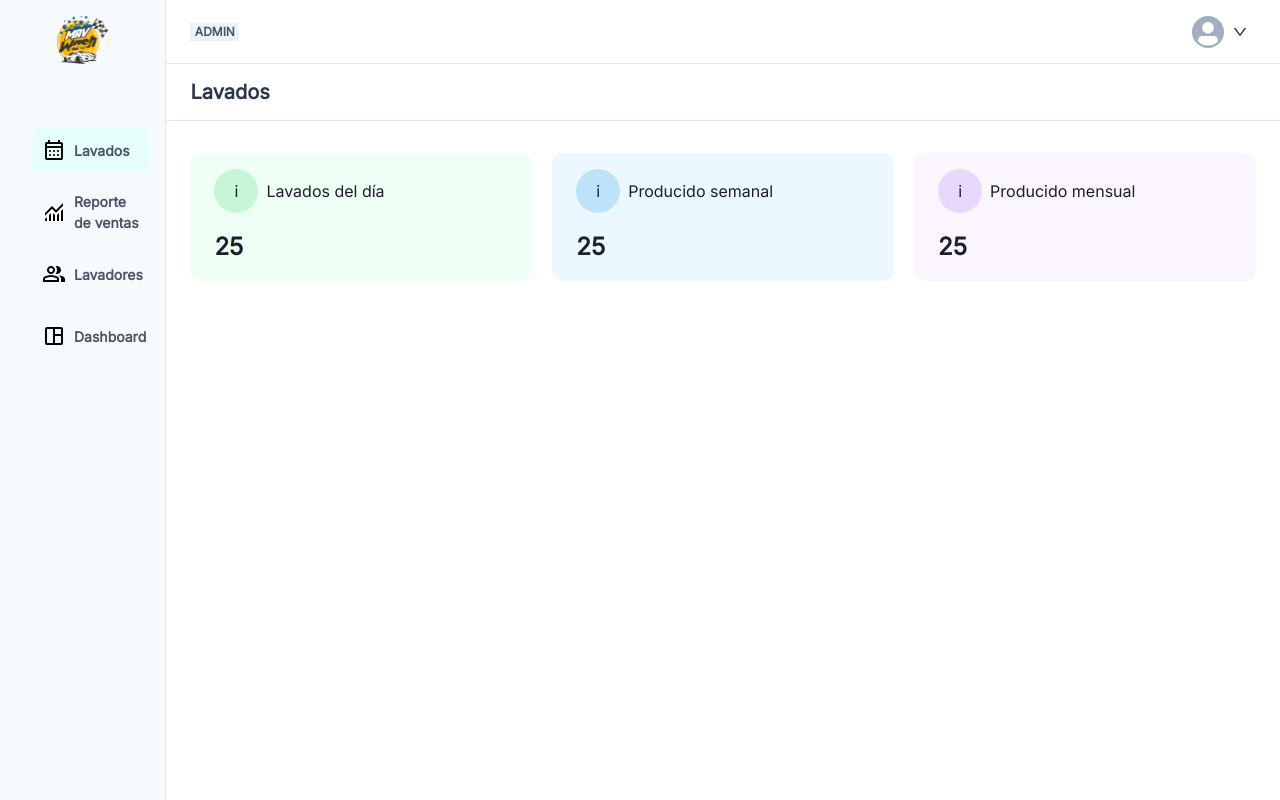
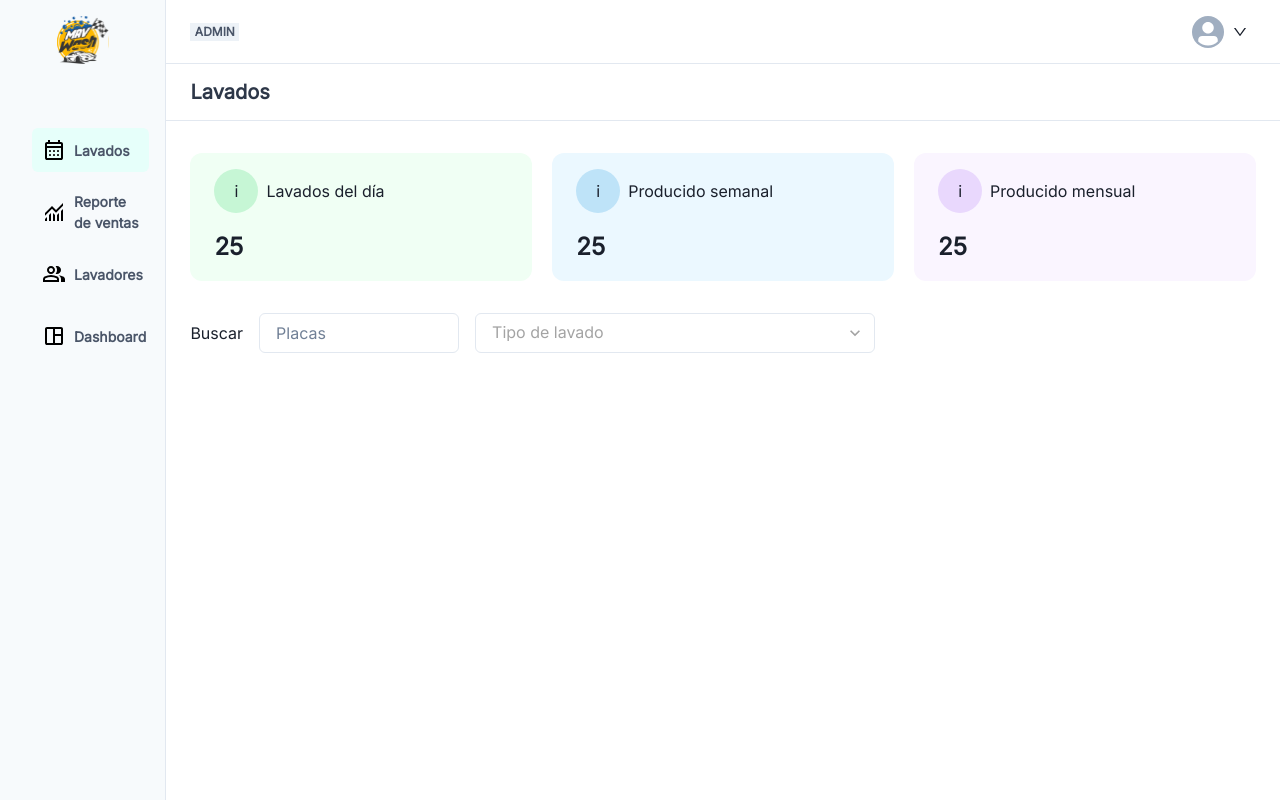
Before and after one commit to Miguel-Ruz/car-wash, a Next.js app in the folder car-wash/: page /lavados in a window 1280 px wide. Built offline with nearby package versions, Linux system fonts and the light colour scheme.

Commit message:
change/ Add inpust and selec in lavados

```diff
--- a/car-wash/src/pages/lavados.tsx
+++ b/car-wash/src/pages/lavados.tsx
@@ -2,6 +2,7 @@ import React from "react";
 import { DashboardLayout } from "../components";
 import TopBar from "../components/common/TopBar";
 import CardsInfoDashboardContainer from "../components/dashboard/CardsInfoDashboardContainer";
+import { Flex, Input, Select, Text } from "@chakra-ui/react";
 
 type Props = {};
 
@@ -10,6 +11,23 @@ const lavados = (props: Props) => {
     <DashboardLayout>
       <TopBar title="Lavados" />
       <CardsInfoDashboardContainer />
+      <Flex p="0 24px">
+        <Flex gap="1rem" alignItems="center">
+          <Text>Buscar</Text>
+          <Input placeholder="Placas" size="md" w="200px" />
+          <Select
+            color="fontColorTwo"
+            placeholder="Tipo de lavado"
+            size="md"
+            variant="outline"
+            w="400px"
+          >
+            <option value="option1">Option 1</option>
+            <option value="option2">Option 2</option>
+            <option value="option3">Option 3</option>
+          </Select>
+        </Flex>
+      </Flex>
     </DashboardLayout>
   );
 };
--- a/car-wash/src/styles/theme.ts
+++ b/car-wash/src/styles/theme.ts
@@ -7,6 +7,7 @@ const theme = extendTheme({
     secondaryColor: "#EDE8F0",
     buttonColor: "#319795",
     fontColor: "#2D3748",
+    fontColorTwo: "rgba(0, 0, 0, 0.36)",
     fontNavColor: "#4A5568",
     hoverSideBard: "#E6FFFA",
     hoverTextColor: "#285E61",
```
